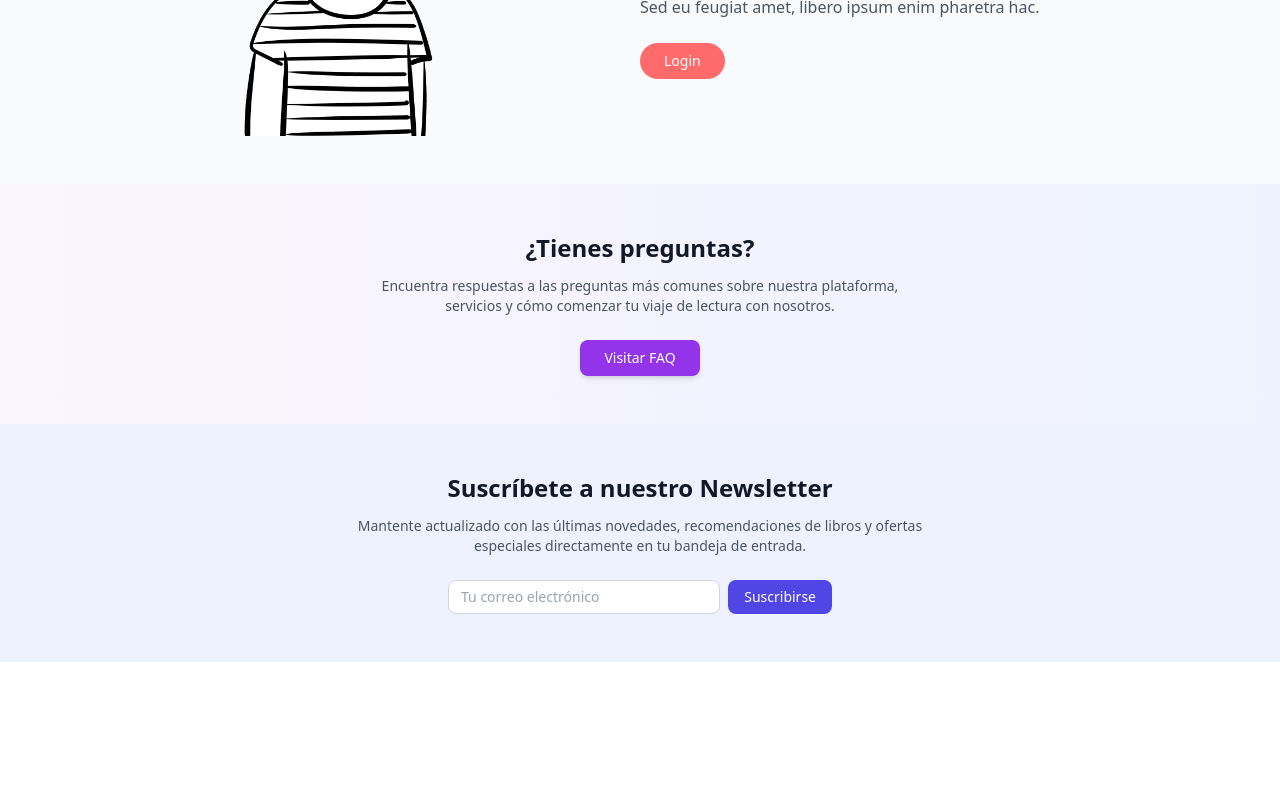
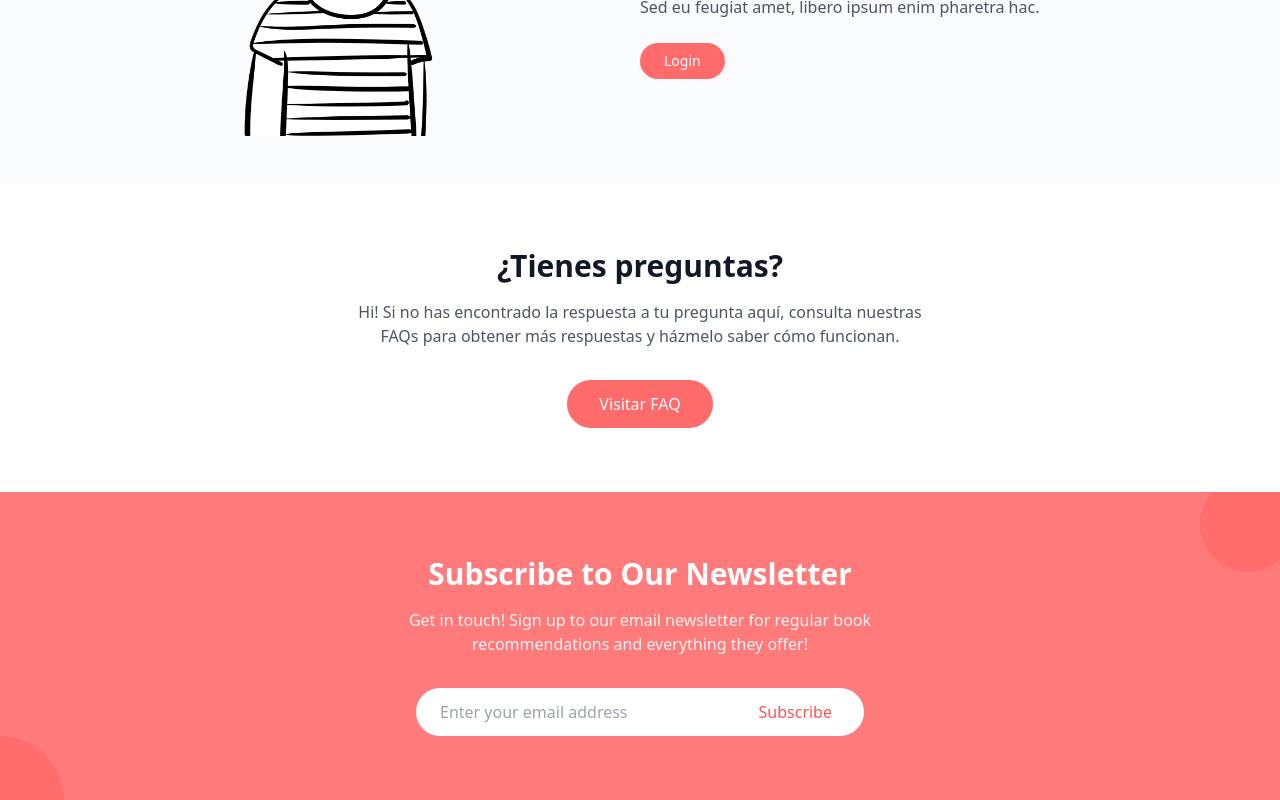
Before and after one commit to TrabajoTFB/Frontend, a React (Vite) app: page / in a window 1280 px wide. Shown: the part 2651-3451 px from the top of the page. Before the commit the page ends 3313 px from the top, so only its background shows below. Built offline with nearby package versions, Linux system fonts and the light colour scheme.

Commit message:
changes newsletter and faq section

```diff
--- a/src/components/sections/FaqSection.tsx
+++ b/src/components/sections/FaqSection.tsx
@@ -9,19 +9,18 @@ const FaqSection: React.FC = () => {
   };
 
   return (
-    <section className="bg-gradient-to-r from-purple-50 to-indigo-50 py-12">
+    <section className="bg-white py-16">
       <div className="max-w-4xl mx-auto px-4">
         <div className="text-center">
-          <h2 className="text-2xl font-bold text-gray-900 mb-3">
+          <h2 className="text-3xl font-bold text-gray-900 mb-4">
             ¿Tienes preguntas?
           </h2>
-          <p className="text-gray-600 mb-6 max-w-xl mx-auto text-sm">
-            Encuentra respuestas a las preguntas más comunes sobre nuestra plataforma,
-            servicios y cómo comenzar tu viaje de lectura con nosotros.
+          <p className="text-gray-600 mb-8 max-w-xl mx-auto">
+            Hi! Si no has encontrado la respuesta a tu pregunta aquí, consulta nuestras FAQs para obtener más respuestas y házmelo saber cómo funcionan.
           </p>
           <button
             onClick={handleFaqClick}
-            className="bg-purple-600 text-white px-6 py-2 text-sm rounded-lg hover:bg-purple-700 transition duration-300 shadow-md hover:shadow-lg transform hover:-translate-y-0.5"
+            className="px-8 py-3 bg-coral-500 text-white rounded-full hover:bg-coral-600 transition-colors duration-300 font-medium"
           >
             Visitar FAQ
           </button>
--- a/src/components/sections/NewsletterSection.tsx
+++ b/src/components/sections/NewsletterSection.tsx
@@ -5,33 +5,35 @@ const NewsletterSection: React.FC = () => {
   const { email, handleEmailChange, handleSubmit } = useNewsletter();
 
   return (
-    <section className="bg-indigo-50 py-12">
-      <div className="max-w-4xl mx-auto px-4">
+    <section className="bg-coral-500 py-16 relative overflow-hidden">
+      <div className="absolute inset-0">
+        <div className="absolute inset-0 bg-white/10"></div>
+        <div className="absolute -top-4 -right-4 w-24 h-24 bg-coral-600/30 rounded-full"></div>
+        <div className="absolute bottom-0 left-0 w-32 h-32 bg-coral-600/30 rounded-full transform -translate-x-1/2 translate-y-1/2"></div>
+      </div>
+      <div className="max-w-4xl mx-auto px-4 relative">
         <div className="text-center">
-          <h2 className="text-2xl font-bold text-gray-900 mb-3">
-            Suscríbete a nuestro Newsletter
+          <h2 className="text-3xl font-bold text-white mb-4">
+            Subscribe to Our Newsletter
           </h2>
-          <p className="text-gray-600 mb-6 max-w-xl mx-auto text-sm">
-            Mantente actualizado con las últimas novedades, recomendaciones de libros
-            y ofertas especiales directamente en tu bandeja de entrada.
+          <p className="text-white/90 mb-8 max-w-xl mx-auto">
+            Get in touch! Sign up to our email newsletter for regular book recommendations and everything they offer!
           </p>
-          <form onSubmit={handleSubmit} className="max-w-sm mx-auto">
-            <div className="flex gap-2">
+          <form onSubmit={handleSubmit} className="max-w-md mx-auto flex">
             <input
               type="email"
               value={email}
               onChange={handleEmailChange}
-                placeholder="Tu correo electrónico"
-                className="flex-1 px-3 py-1.5 text-sm rounded-lg border border-gray-300 focus:outline-none focus:border-indigo-500"
+              placeholder="Enter your email address"
+              className="flex-1 px-6 py-3 rounded-l-full text-gray-900 bg-white border-0 focus:outline-none focus:ring-2 focus:ring-white/20"
               required
             />
             <button
               type="submit"
-                className="bg-indigo-600 text-white px-4 py-1.5 text-sm rounded-lg hover:bg-indigo-700 transition duration-300"
+              className="px-8 py-3 bg-white text-coral-600 font-medium rounded-r-full hover:bg-gray-50 transition duration-300"
             >
-                Suscribirse
+              Subscribe
             </button>
-            </div>
           </form>
         </div>
       </div>
```
Lines whose indentation alone changed are shown as unchanged.
